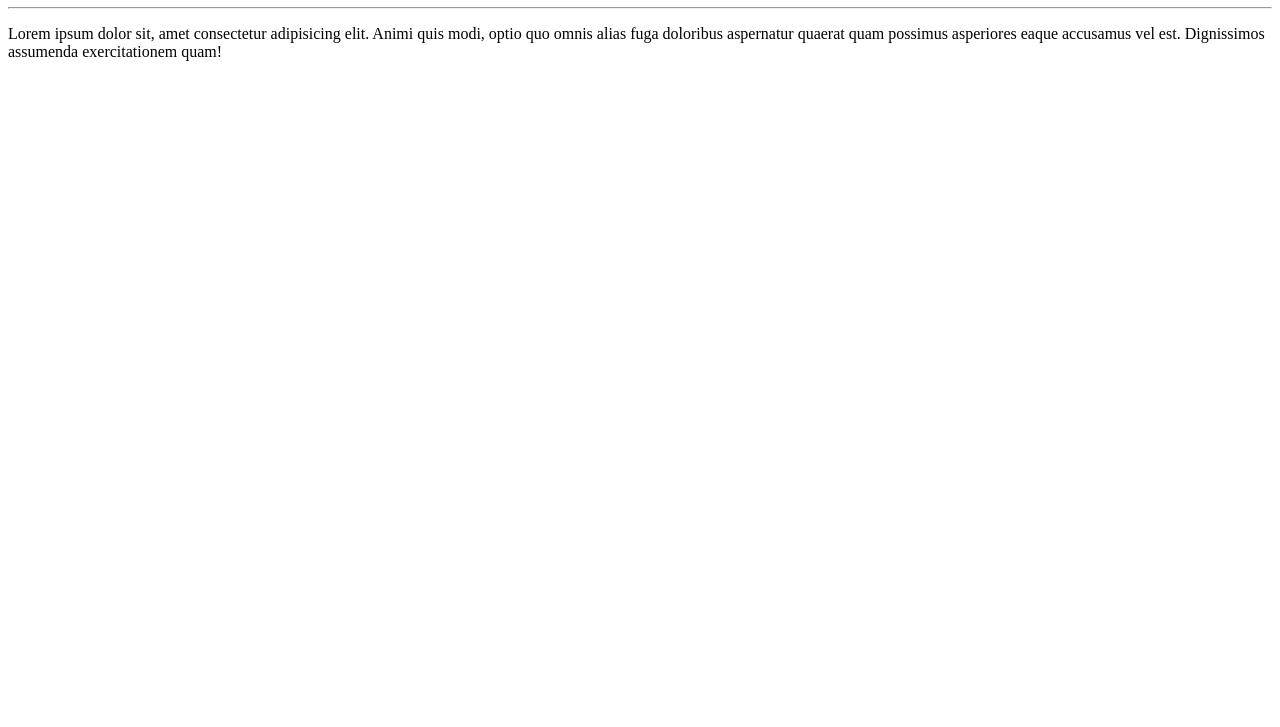
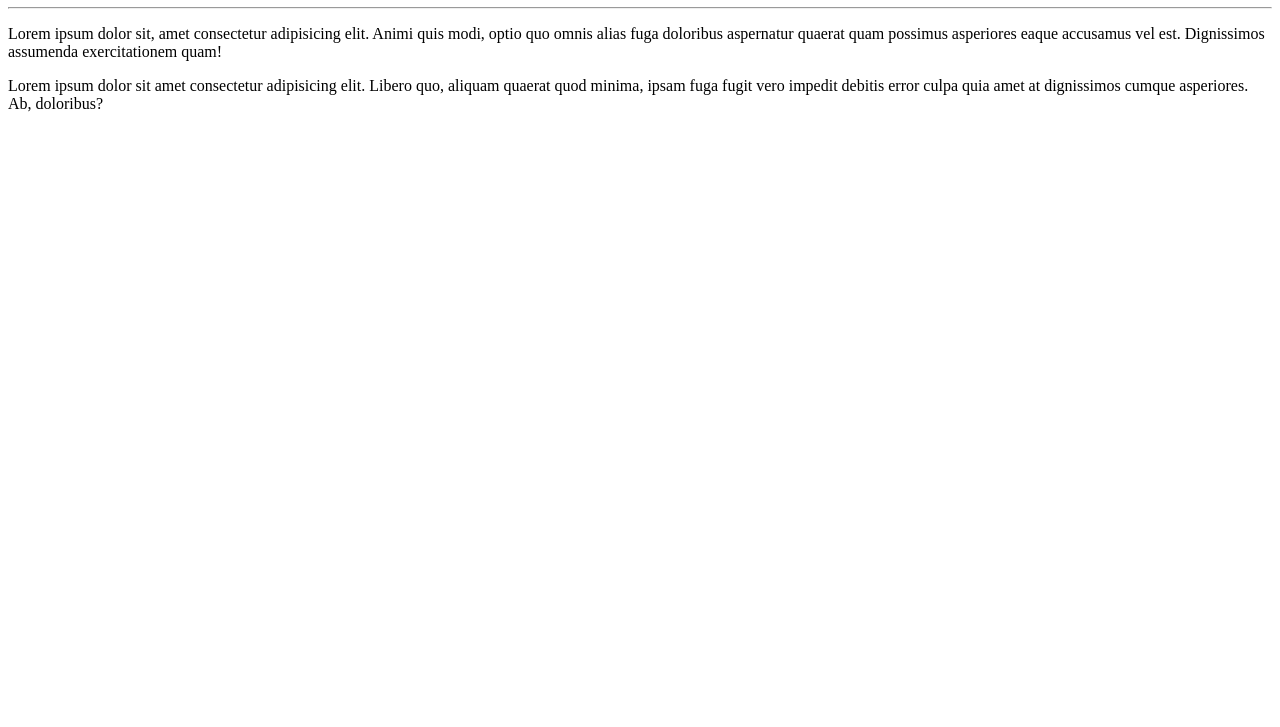
Before and after one commit to fabricio476/Ola-Mundo, a plain HTML site: page site.exemplo/index.html in a window 1280 px wide. Shown: the part 73-800 px from the top of the page. Drawn offline with Linux system fonts and the light colour scheme.

Commit message:
adcionei um paragrafo

```diff
--- a/site.exemplo/index.html
+++ b/site.exemplo/index.html
@@ -9,5 +9,6 @@
     <h1>Olá, Mundo!</h1>
     <hr>
     <p>Lorem ipsum dolor sit, amet consectetur adipisicing elit. Animi quis modi, optio quo omnis alias fuga doloribus aspernatur quaerat quam possimus asperiores eaque accusamus vel est. Dignissimos assumenda exercitationem quam!</p>
+    <p>Lorem ipsum dolor sit amet consectetur adipisicing elit. Libero quo, aliquam quaerat quod minima, ipsam fuga fugit vero impedit debitis error culpa quia amet at dignissimos cumque asperiores. Ab, doloribus?</p>
 </body>
 </html>
```
